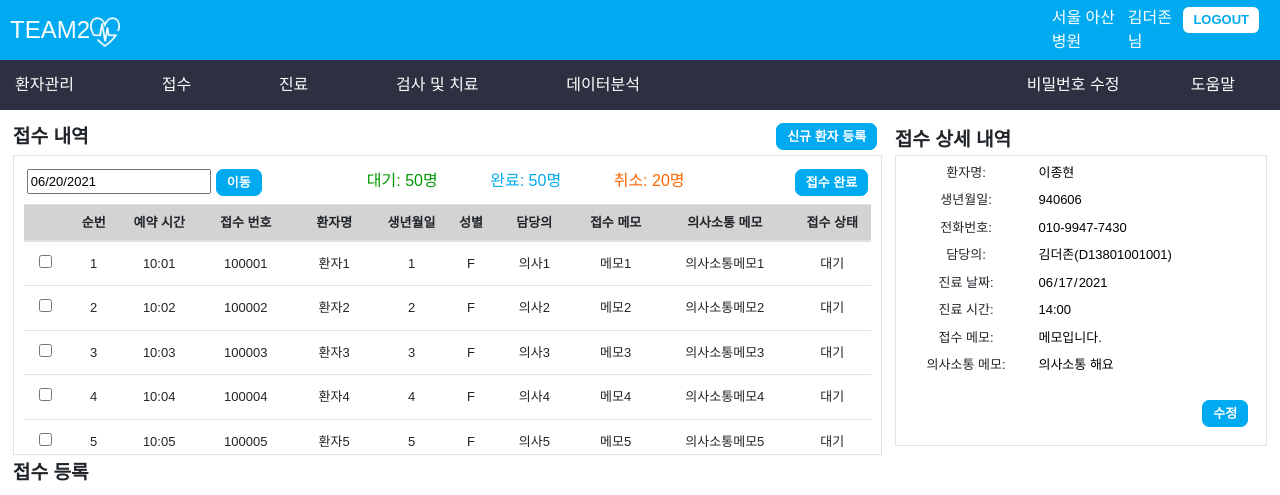
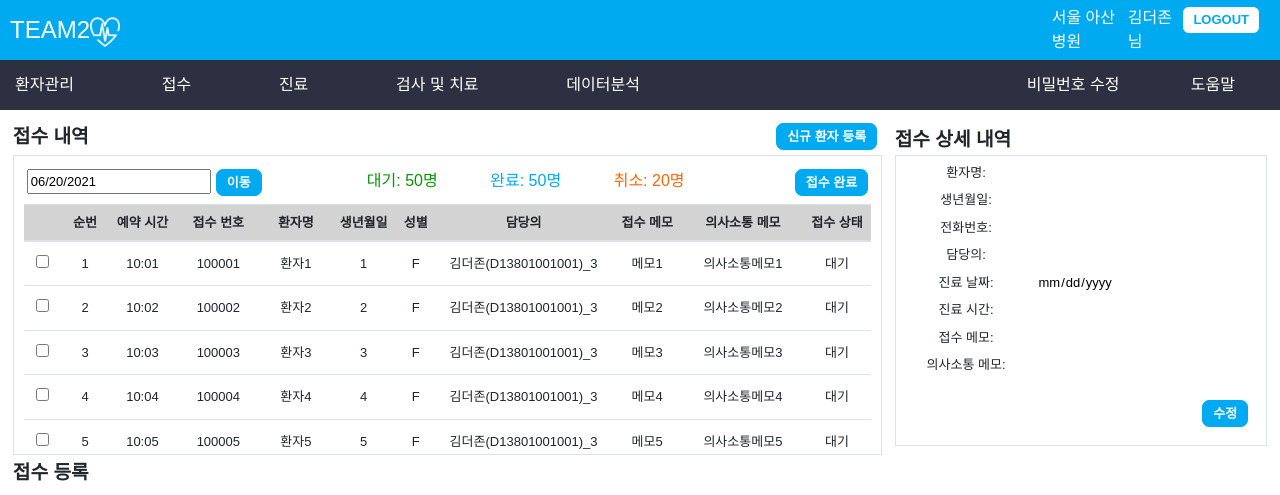
Before and after one commit to JongHyun94/Final_Team2_FrontEnd, a React (Create React App) app: page /Register in a window 1280 px wide. Shown: the top 495 px of the page. Built offline with nearby package versions, Linux system fonts and the light colour scheme.

Commit message:
[update] 등록 state 부모자식

```diff
--- a/src/views/Register/Register.css
+++ b/src/views/Register/Register.css
@@ -301,7 +301,7 @@ select {
 .RegisterTimeTable_content {
   font-size: small;
   text-align: center;
-  height: 100%;
+
 }
 .RegisterTimeTable_content td,
 th {
--- a/src/views/Register/RegisterList.js
+++ b/src/views/Register/RegisterList.js
@@ -14,12 +14,14 @@ function getRegisters() {
     if (i < 10) {
       registers.push({
         index: i,
+        registerDate : "2021-06-17",
         registerTime: "10:0" + i,
         registerId: "10000" + i,
-        patientCode: "환자" + i,
+        patientName: "환자" + i,
         patientBirth: "" + i,
+        patientTel: "010-9947-7430",
         patientSex: "F",
-        doctorName: "의사" + i,
+        doctorName: "김더존(D13801001001)_3",
         registerMemo: "메모" + i,
         registerCommunication: "의사소통메모" + i,
         registerState: "대기"
@@ -27,10 +29,12 @@ function getRegisters() {
     } else {
       registers.push({
         index: i,
+        registerDate : "2021-06-17",
         registerTime: "10:" + i,
         registerId: "10000" + i,
-        patientCode: "환자" + i,
+        patientName: "환자" + i,
         patientBirth: "" + i,
+        patientTel: "010-9947-7430",
         patientSex: "F",
         doctorName: "의사" + i,
         registerMemo: "메모" + i,
@@ -45,10 +49,12 @@ function getRegisters() {
     if (i < 60) {
       registers.push({
         index: i,
+        registerDate : "2021-06-17",
         registerTime: "11:0" + (i - 50),
         registerId: "10000" + i,
-        patientCode: "환자" + i,
+        patientName: "환자" + i,
         patientBirth: "" + i,
+        patientTel: "010-9947-7430",
         patientSex: "M",
         doctorName: "의사" + i,
         registerMemo: "메모" + i,
@@ -58,10 +64,12 @@ function getRegisters() {
     } else {
       registers.push({
         index: i,
+        registerDate : "2021-06-17",
         registerTime: "11:" + (i - 50),
         registerId: "10000" + i,
-        patientCode: "환자" + i,
+        patientName: "환자" + i,
         patientBirth: "" + i,
+        patientTel: "010-9947-7430",
         patientSex: "M",
         doctorName: "의사" + i,
         registerMemo: "메모" + i,
@@ -76,10 +84,12 @@ function getRegisters() {
     if (i < 110) {
       registers.push({
         index: i,
+        registerDate : "2021-06-17",
         registerTime: "12:0" + (i - 100),
         registerId: "10000" + i,
-        patientCode: "환자" + i,
+        patientName: "환자" + i,
         patientBirth: "" + i,
+        patientTel: "010-9947-7430",
         patientSex: "F",
         doctorName: "의사" + i,
         registerMemo: "메모" + i,
@@ -89,10 +99,12 @@ function getRegisters() {
     } else {
       registers.push({
         index: i,
+        registerDate : "2021-06-17",
         registerTime: "12:" + (i - 100),
         registerId: "10000" + i,
-        patientCode: "환자" + i,
+        patientName: "환자" + i,
         patientBirth: "" + i,
+        patientTel: "010-9947-7430",
         patientSex: "F",
         doctorName: "의사" + i,
         registerMemo: "메모" + i,
@@ -165,7 +177,13 @@ function RegisterList(props) {
       setSelectedRegister("");
     } else {
       setSelectedRegister(registerId);
-      console.log(registerId);
+      const selectPatient = registerList.find(register => {
+        // 해당 아이디의 정보를 찾아서 수정
+        if (register.registerId === registerId) {
+          return true;
+        }
+      });
+      props.setSelectedPatient(selectPatient);
     }
   };
 
@@ -234,7 +252,7 @@ function RegisterList(props) {
                     <td>{register.index}</td>
                     <td>{register.registerTime}</td>
                     <td>{register.registerId}</td>
-                    <td>{register.patientCode}</td>
+                    <td>{register.patientName}</td>
                     <td>{register.patientBirth}</td>
                     <td>{register.patientSex}</td>
                     <td>{register.doctorName}</td>
--- a/src/views/Register/RegisterRead.js
+++ b/src/views/Register/RegisterRead.js
@@ -1,4 +1,4 @@
-import { useState } from "react";
+import { useEffect, useState } from "react";
 
 // 임의의 환자 정보
 function getPatient(){
@@ -7,24 +7,24 @@ function getPatient(){
     patientBirth: "940606",
     patientTel: "010-9947-7430",
     doctorName: "김더존(D13801001001)",
-    treatmentDate: "2021-06-17",
-    treatmentTime: "14:00",
-    treatmentMemo: "메모입니다.",
-    communicationMemo: "의사소통 해요",
+    registerDate: "2021-06-17",
+    registerTime: "14:00",
+    registerMemo: "메모입니다.",
+    registerCommunication: "의사소통 해요",
   };
   return patient;
 }
 
 function RegisterRead(props) {
 
+  const selectedPatient = props.selectedPatient;
+
   const showUpdateForm = (event) => {
     props.changeRegister();
   }
-  const cancelRegisterForm = (event) => {
-    props.cancelRegister();
-  }
 
-  const [patient, setPatient] = useState(getPatient);
+  const [patient, setPatient] = useState();
+
   return (
     <>
       {/* 상단 메뉴 이름 */}
@@ -41,7 +41,7 @@ function RegisterRead(props) {
                 환자명:
               </div>
               <div className="RegisterRead_content_list_input">
-                <input className="RegisterRead_content_list_input_readOnly" type="text" value={patient.patientName} readOnly/>
+                <input className="RegisterRead_content_list_input_readOnly" type="text" value={selectedPatient.patientName} readOnly/>
               </div>
             </div>
             <div className="RegisterRead_content_list">
@@ -49,7 +49,7 @@ function RegisterRead(props) {
                 생년월일:
               </div>
               <div className="RegisterRead_content_list_input">
-                <input className="RegisterRead_content_list_input_readOnly" type="text" value={patient.patientBirth} readOnly/>
+                <input className="RegisterRead_content_list_input_readOnly" type="text" value={selectedPatient.patientBirth} readOnly/>
               </div>
             </div>
             <div className="RegisterRead_content_list">
@@ -57,7 +57,7 @@ function RegisterRead(props) {
                 전화번호:
               </div>
               <div className="RegisterRead_content_list_input">
-                <input className="RegisterRead_content_list_input_readOnly" type="text" value={patient.patientTel} readOnly/>
+                <input className="RegisterRead_content_list_input_readOnly" type="text" value={selectedPatient.patientTel} readOnly/>
               </div>
             </div>
             <div className="RegisterRead_content_list">
@@ -65,7 +65,7 @@ function RegisterRead(props) {
                 담당의:
               </div>
               <div className="RegisterRead_content_list_input">
-                <input className="RegisterRead_content_list_input_readOnly" type="text" value={patient.doctorName} readOnly/>
+                <input className="RegisterRead_content_list_input_readOnly" type="text" value={selectedPatient.doctorName} readOnly/>
               </div>
             </div>
             <div className="RegisterRead_content_list">
@@ -73,7 +73,7 @@ function RegisterRead(props) {
                 진료 날짜:
               </div>
               <div className="RegisterRead_content_list_input">
-                <input className="RegisterRead_content_list_input_readOnly"  type="date" value={patient.treatmentDate} readOnly/>
+                <input className="RegisterRead_content_list_input_readOnly"  type="date" value={selectedPatient.registerDate} readOnly/>
               </div>
             </div>
             <div className="RegisterRead_content_list">
@@ -81,7 +81,7 @@ function RegisterRead(props) {
                 진료 시간:
               </div>
               <div className="RegisterRead_content_list_input">
-                <input className="RegisterRead_content_list_input_readOnly" type="text" value={patient.treatmentTime} readOnly/>
+                <input className="RegisterRead_content_list_input_readOnly" type="text" value={selectedPatient.registerTime} readOnly/>
               </div>
             </div>
             <div className="RegisterRead_content_list">
@@ -89,7 +89,7 @@ function RegisterRead(props) {
                 접수 메모:
               </div>
               <div className="RegisterRead_content_list_input">
-                <input className="RegisterRead_content_list_input_readOnly" type="text" value={patient.treatmentMemo} readOnly/>
+                <input className="RegisterRead_content_list_input_readOnly" type="text" value={selectedPatient.registerMemo} readOnly/>
               </div>
             </div>
             <div className="RegisterRead_content_list">
@@ -97,7 +97,7 @@ function RegisterRead(props) {
                 의사소통 메모:
               </div>
               <div className="RegisterRead_content_list_input">
-                <input className="RegisterRead_content_list_input_readOnly" type="text" value={patient.communicationMemo} readOnly/>
+                <input className="RegisterRead_content_list_input_readOnly" type="text" value={selectedPatient.registerCommunication} readOnly/>
               </div>
             </div>
           </form>
--- a/src/views/Register/RegisterUpdateForm.js
+++ b/src/views/Register/RegisterUpdateForm.js
@@ -18,10 +18,10 @@ function getPatient() {
     patientBirth : "940606",
     patientTel : "010-9947-7430",
     doctorName : "김더존(D13801001001)_3",
-    treatmentDate : "2021-06-17",
-    treatmentTime : "10:00",
-    treatmentMemo : "복통심함",
-    communicationMemo : "15분 뒤에 들어감."
+    registerDate : "2021-06-17",
+    registerTime : "10:00",
+    registerMemo : "복통심함",
+    registerCommunication : "15분 뒤에 들어감."
   };
   return selectedPatient;
 }
@@ -36,18 +36,19 @@ function RegisterUpdateForm(props) {
 
   // 환자 상태
 
-  const [patient, setPatient] = useState(getPatient);
+  const [patient, setPatient] = useState();
+  const selectedPatient = props.selectedPatient;
 
   // 진료 날짜 상태
 
-  const [startDate, setStartDate] = useState(new Date(patient.treatmentDate));
+  const [startDate, setStartDate] = useState(new Date());
 
   // 담당의 상태
 
   // 다른 의사들
   const [doctors, setDoctors] = useState(getDoctors);
   // 선택된 의사
-  const [newDoctor, setNewDoctor] = useState(patient.doctorName);
+  const [newDoctor, setNewDoctor] = useState(selectedPatient.doctorName);
 
   const changeNewDoctor = (event) => {
     setNewDoctor(event.target.value);
@@ -55,7 +56,7 @@ function RegisterUpdateForm(props) {
 
   // 진료 시간 상태
 
-  const [newTime, setNewTime] = useState(patient.treatmentTime);
+  const [newTime, setNewTime] = useState(selectedPatient.registerTime);
 
   const changeNewTime = (event) => {
     setNewTime(event.target.value);
@@ -63,7 +64,7 @@ function RegisterUpdateForm(props) {
 
   // 접수 메모 상태
 
-  const [newMemo, setNewMemo] = useState(patient.treatmentMemo);
+  const [newMemo, setNewMemo] = useState(selectedPatient.registerMemo);
 
   const changeNewMemo = (event) => {
     setNewMemo(event.target.value);
@@ -71,7 +72,7 @@ function RegisterUpdateForm(props) {
 
   // 의사소통 메모 상태
 
-  const [newCommunication, setNewCommunication] = useState(patient.communicationMemo);
+  const [newCommunication, setNewCommunication] = useState(selectedPatient.registerCommunication);
 
   const changeNewCommunication = (event) => {
     setNewCommunication(event.target.value);
@@ -93,7 +94,7 @@ function RegisterUpdateForm(props) {
                 환자명:
               </div>
               <div className="RegisterUpdateForm_content_list_input">
-                <input className="RegisterUpdateForm_content_list_input_readOnly" type="text" value={patient.patientName} readOnly />
+                <input className="RegisterUpdateForm_content_list_input_readOnly" type="text" value={selectedPatient.patientName} readOnly />
               </div>
             </div>
             <div className="RegisterUpdateForm_content_list">
@@ -101,7 +102,7 @@ function RegisterUpdateForm(props) {
                 생년월일:
               </div>
               <div className="RegisterUpdateForm_content_list_input">
-                <input className="RegisterUpdateForm_content_list_input_readOnly" type="text" value={patient.patientBirth} readOnly />
+                <input className="RegisterUpdateForm_content_list_input_readOnly" type="text" value={selectedPatient.patientBirth} readOnly />
               </div>
             </div>
             <div className="RegisterUpdateForm_content_list">
@@ -109,7 +110,7 @@ function RegisterUpdateForm(props) {
                 전화번호:
               </div>
               <div className="RegisterUpdateForm_content_list_input">
-                <input className="RegisterUpdateForm_content_list_input_readOnly" type="text" value={patient.patientTel} readOnly/>
+                <input className="RegisterUpdateForm_content_list_input_readOnly" type="text" value={selectedPatient.patientTel} readOnly/>
               </div>
             </div>
             <div className="RegisterUpdateForm_content_list">
--- a/src/views/Register/index.js
+++ b/src/views/Register/index.js
@@ -44,6 +44,12 @@ function Register(props) {
   // 접수 상태 (대기, 완료, 취소)
   // const [registerState, setRegisterState] = useState();
 
+
+  // 선택된 환자 내용
+  const [selectedPatient, setSelectedPatient] = useState({
+
+  });
+
   // 접수 상세 내역 & 접수 수정 체인지
   const [registerRead, setRegisterRead] = useState(true);
 
@@ -69,14 +75,23 @@ function Register(props) {
       <div className="Register_1">
         {/* 접수 내역 */}
         <div className="RegisterList">
-          <RegisterList />
+          <RegisterList setSelectedPatient={setSelectedPatient} />
         </div>
         {/* 접수 상세 내역 or 접수 수정*/}
         <div className="RegisterRead">
           {registerRead ?
-            <RegisterRead registerRead={registerRead} changeRegister={changeRegister} cancelRegister={cancelRegister}/>
+            <RegisterRead
+              registerRead={registerRead}
+              changeRegister={changeRegister}
+              selectedPatient={selectedPatient}
+            />
             :
-            <RegisterUpdateForm registerRead={registerRead} changeRegister={changeRegister} cancelRegister={cancelRegister}/>
+            <RegisterUpdateForm
+              registerRead={registerRead}
+              changeRegister={changeRegister}
+              cancelRegister={cancelRegister}
+              selectedPatient={selectedPatient}
+            />
           }
         </div>
       </div>
```
